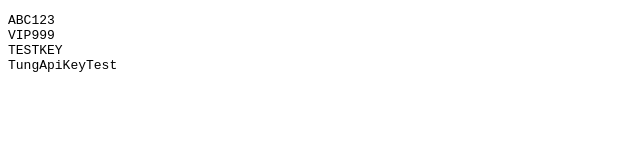
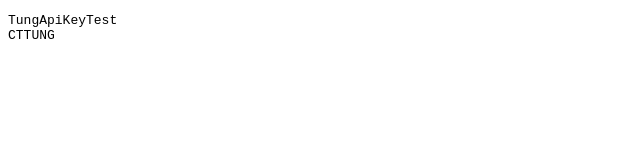
Before and after one commit to tungtestuser/usertest, a plain HTML site: page index.html in a window 1280 px wide. Shown: the whole page, without its empty margins (0-640 px from the left). Drawn offline with Linux system fonts and the light colour scheme.

Commit message:
Update index.html

```diff
--- a/index.html
+++ b/index.html
@@ -2,10 +2,8 @@
 <html>
 <body>
 <pre>
-ABC123
-VIP999
-TESTKEY
 TungApiKeyTest
+CTTUNG
 </pre>
 </body>
 </html>
```
